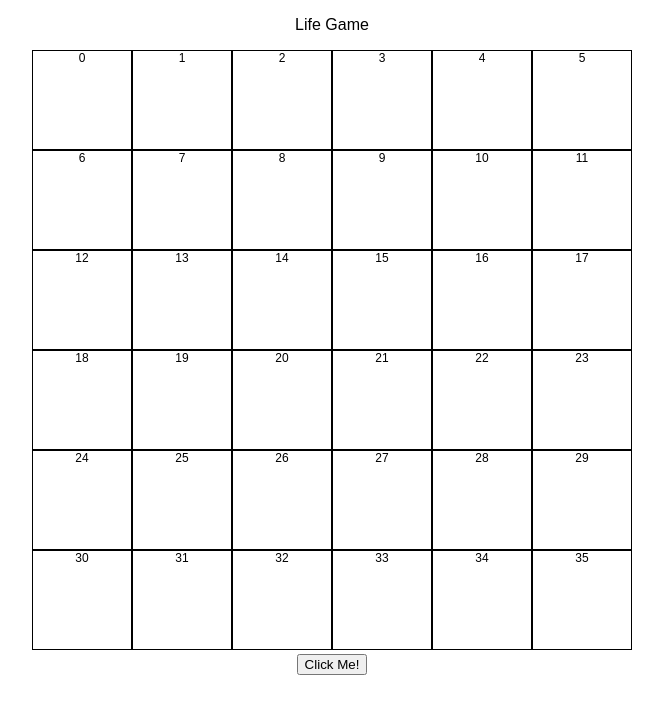
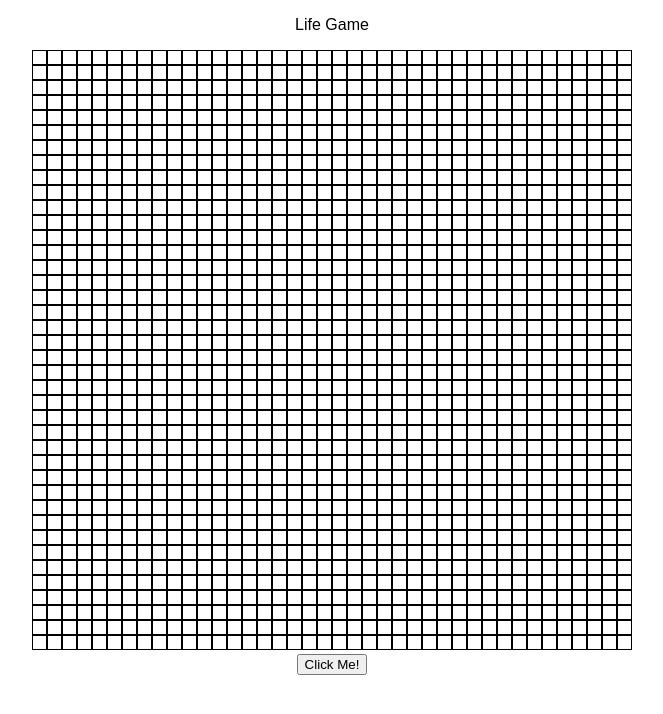
Before and after one commit to taweb/conway-game-of-life, a React (Create React App) app: page / in a window 1280 px wide. Shown: the top 714 px of the page, without its empty margins (308-971 px from the left). Built offline with nearby package versions, Linux system fonts and the light colour scheme.

Commit message:
basic cell generation working

```diff
--- a/src/App.jsx
+++ b/src/App.jsx
@@ -8,7 +8,7 @@ class App extends Component {
     return (
       <div className="App">
         <p>Life Game</p>
-        <Grid cellSize={100} />
+        <Grid cellSize={15} />
         <Controls />
       </div>
     );
--- a/src/components/Cell.jsx
+++ b/src/components/Cell.jsx
@@ -62,7 +62,7 @@ class Cell extends Component {
 					height: `${cellSize}px`
 				}}
 			>
-			{id}
+
 			</div>
 		)
 	}
--- a/src/data/reducer.js
+++ b/src/data/reducer.js
@@ -1,7 +1,3 @@
-const logHello = () => {
-	console.log("hello")
-}
-
 const findNeighbours = (id, widthGrid) => {
 
 	const left = (cell, widthGrid) => cell % widthGrid === 0 ? cell + (widthGrid - 1) : cell - 1;
@@ -61,6 +57,7 @@ const selectCell = (state, { payload }) => {
 const nextGeneration = (state) => {
 	const widthGrid = Math.sqrt(state.current.length);
 	// console.log(widthGrid);
+		let nextGen = [];
 	state.current.map((c, i) => {
 		const isLiveNow = state.current[i].live;
 		const neighbourIds = findNeighbours(i, widthGrid);
@@ -68,10 +65,16 @@ const nextGeneration = (state) => {
 			return acc + state.current[id].live;
 		}, 0)
 		const isLiveNext = evaluateCell(numLivingNeighbours, isLiveNow);
+		// console.log(isLiveNext)
+		// console.log(c)
+		nextGen.push({...c, live: isLiveNext})
 	})
 
+	console.log(nextGen);
+
 	return {
-		...state
+		current: nextGen,
+		next: []
 	}
 }
 
```
